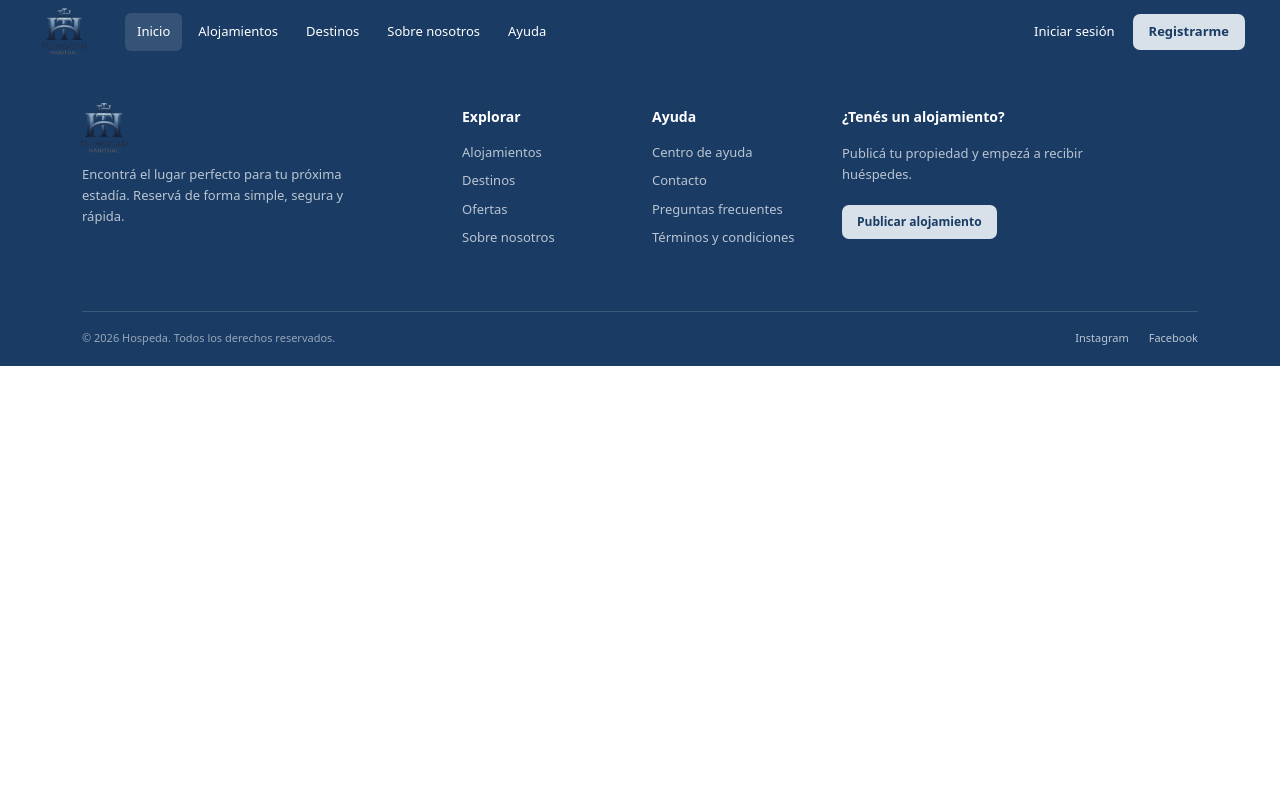
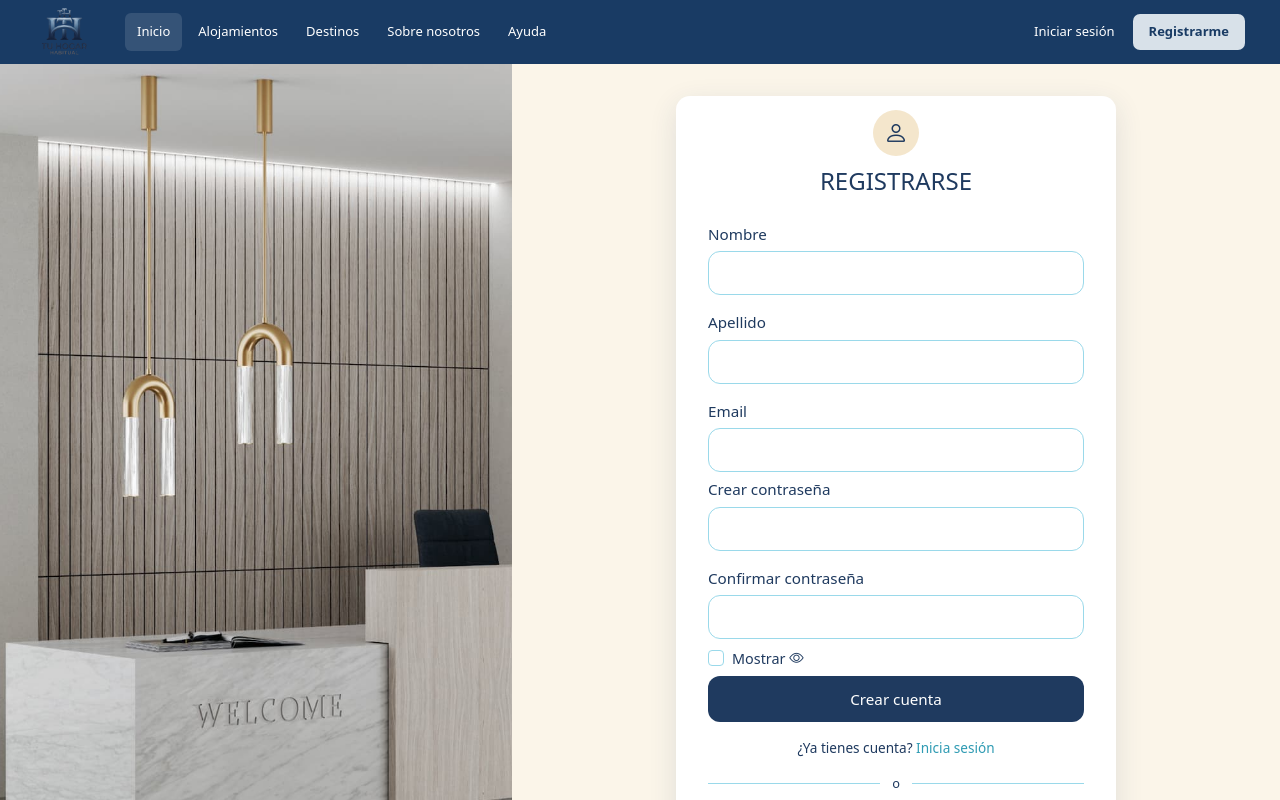
Before and after one commit to nahyuns/thh, an Angular app: page /registrarse in a window 1280 px wide. Before the commit this address led to /. Shown: the top 800 px of the page. Built offline with nearby package versions, Linux system fonts and the light colour scheme.

Commit message:
termine con el diseño de resgistrarse

```diff
--- a/src/app/app.routes.ts
+++ b/src/app/app.routes.ts
@@ -1,3 +1,9 @@
 import { Routes } from '@angular/router';
+import { Registrarse } from './registrarse/registrarse';
 
-export const routes: Routes = [];
+export const routes: Routes = [
+
+    { path: 'registrarse',
+      component: Registrarse,
+    }
+];
--- /dev/null
+++ b/src/app/registrarse/registrarse.css
@@ -0,0 +1,224 @@
+/* ==========================================================
+   Índice: 1. Colores  2. Página  3. Imagen  4. Panel
+           5. Formulario  6. Título  7. Etiquetas  8. Campos
+           9. Checkbox  10. Botón  11. Responsive
+   ========================================================== */
+
+/* ---------- 1. COLORES (se cambian solo acá) ---------- */
+:host {
+  --hielo: #E7F6FF;
+  --celeste: #9AD9EA;    /* bordes de los campos */
+  --turquesa: #2F9BB3;   /* foco y hover */
+  --arena: #F4E6CC;      /* fondo de la imagen mientras carga */
+  --marino: #1F3A5F;     /* títulos, textos y botón */
+  --fondo-panel: #FBF5E9;
+  display: block;
+}
+
+/* ---------- 2. PÁGINA: grilla de 2 columnas (imagen | formulario) ---------- */
+.pagina {
+  display: grid;
+  grid-template-columns: 4fr 6fr;
+  min-height: 100vh;
+  background: var(--fondo-panel);
+}
+
+/* ---------- 3. IMAGEN: la foto llena toda la columna sin deformarse ---------- */
+.imagen {
+  position: relative;
+  background: var(--arena);
+}
+
+.imagen img {
+  position: absolute;
+  inset: 0;
+  width: 100%;
+  height: 100%;
+  object-fit: cover;
+}
+
+/* ---------- 4. PANEL: centra el formulario ---------- */
+.panel {
+  display: flex;
+  align-items: center;
+  justify-content: center;
+  padding: 2rem 1.25rem;
+}
+
+/* Círculo con el ícono de persona, centrado arriba del título */
+.icono-persona {
+  display: grid;
+  place-items: center;
+  width: 46px;
+  height: 46px;
+  margin: 0 auto 0.4rem;
+  border-radius: 50%;
+  background: var(--arena);
+  color: var(--marino);
+  font-size: 1.5rem;          /* tamaño del ícono */
+}
+
+/* ---------- 5. FORMULARIO (.registro): tarjeta blanca con sombra ---------- */
+.registro {
+  max-width: 440px;
+  margin: 0 auto;
+  padding: 0.9rem 2rem;
+  background: #fff;
+  border-radius: 14px;
+  box-shadow: 0 8px 28px rgba(31, 58, 95, 0.12);
+  color: var(--marino);
+}
+
+/* Separación entre los grupos (Bootstrap trae 1rem, acá se achica) */
+.registro .mb-3 {
+  margin-bottom: 0.4rem !important;
+}
+
+/* ---------- 6. TÍTULO "REGISTRARSE" ---------- */
+#nombe-apellido p {
+  margin: 0 0 1.5rem;
+  text-align: center;
+  font-size: 1.5rem;
+  font-weight: 500;
+  color: var(--marino);
+}
+
+/* ---------- 7. ETIQUETAS (el texto arriba de cada campo) ---------- */
+.form-nombre,
+.form-apellido,
+.form-email,
+.crear-contraseña,
+.confirmar-contraseña {
+  display: block;
+  margin: 1rem 0 0.35rem;
+  font-size: 0.95rem;
+  color: var(--marino);
+}
+
+/* La primera etiqueta de cada grupo no lleva espacio arriba */
+.form-nombre,
+.crear-contraseña {
+  margin-top: 0;
+}
+
+/* ---------- 8. CAMPOS (inputs) ---------- */
+.registro .form-control {
+  height: 44px;
+  font-size: 0.9rem;
+  color: var(--marino);
+  border: 1px solid var(--celeste);
+  border-radius: 12px;
+  box-shadow: none;
+}
+
+/* Al hacer clic en un campo (foco) */
+.registro .form-control:focus {
+  border-color: var(--turquesa);
+  box-shadow: 0 0 0 0.2rem rgba(47, 155, 179, 0.2);
+}
+
+/* ---------- 9. CHECKBOX "Mostrar" ---------- */
+.registro .form-check-input {
+  border-color: var(--celeste);
+  cursor: pointer;
+}
+
+.registro .form-check-input:checked {
+  background-color: var(--marino);
+  border-color: var(--marino);
+}
+
+.registro .form-check-label {
+  font-size: 0.9rem;
+  color: var(--marino);
+  cursor: pointer;
+}
+
+/* ---------- 10. BOTÓN "Crear cuenta" ---------- */
+.crear-cuenta {
+  display: block;
+  width: 100%;
+  height: 46px;
+  border: 0;
+  border-radius: 12px;
+  background: var(--marino);
+  color: #fff;
+  font-size: 0.95rem;
+  transition: background-color 0.2s ease;
+}
+
+.crear-cuenta:hover,
+.crear-cuenta:focus-visible {
+  background: var(--turquesa);
+}
+
+/* ---------- 10b. "¿Ya tienes cuenta? Inicia sesión" ---------- */
+.ya-tienes-cuenta {
+  margin: 1rem 0 0;
+  text-align: center;
+  font-size: 0.85rem;
+  color: var(--marino);
+}
+
+/* El enlace "Inicia sesión" */
+.ya-tienes-cuenta a {
+  color: var(--turquesa);
+  font-weight: 500;
+  text-decoration: none;
+}
+
+.ya-tienes-cuenta a:hover {
+  text-decoration: underline;
+}
+
+/* ---------- 10c. SEPARADOR: línea, la "o" y otra línea ---------- */
+.separador {
+  display: flex;
+  align-items: center;
+  gap: 0.75rem;
+  margin: 1rem 0;
+  font-size: 0.8rem;
+  color: var(--marino);
+}
+
+/* Las dos líneas a cada lado de la "o" */
+.separador::before,
+.separador::after {
+  content: '';
+  flex: 1;
+  height: 1px;
+  background: var(--celeste);
+}
+
+/* ---------- 10d. BOTÓN "Volver al sitio" (con borde, fondo blanco) ---------- */
+.volver-sitio {
+  display: flex;
+  align-items: center;
+  justify-content: center;
+  gap: 0.6rem;                 /* espacio entre la flecha y el texto */
+  height: 46px;
+  border: 1px solid var(--marino);
+  border-radius: 12px;
+  background: #fff;
+  color: var(--marino);
+  font-size: 0.95rem;
+  text-decoration: none;
+  transition: background-color 0.2s ease;
+}
+
+.volver-sitio:hover,
+.volver-sitio:focus-visible {
+  background: var(--hielo);
+  color: var(--marino);
+}
+
+/* ---------- 11. RESPONSIVE: en celular se oculta la imagen ---------- */
+@media (max-width: 767.98px) {
+  .pagina {
+    grid-template-columns: 1fr;
+  }
+
+  .imagen {
+    display: none;
+  }
+}
--- /dev/null
+++ b/src/app/registrarse/registrarse.html
@@ -0,0 +1,60 @@
+<div class="pagina">
+
+  <div class="imagen">
+    <img src="/assets/foto-registrarse.jpg" alt="">
+  </div>
+
+  <!-- PANEL: columna derecha, centra el formulario -->
+  <div class="panel">
+
+    <div class="container">
+        <form class="registro">
+
+            <!-- GRUPO 1: título + nombre, apellido, email -->
+            <div class="mb-3" id="nombe-apellido">
+                <div class="icono-persona"><i class="bi bi-person"></i></div>
+                <p>REGISTRARSE</p>
+
+                <label for="nombre" class="form-nombre">Nombre</label>
+                <input type="text" class="form-control" id="nombre">
+
+                <label for="apellido" class="form-apellido">Apellido</label>
+                <input type="text" class="form-control" id="apellido">
+
+                <label for="email" class="form-email">Email</label>
+                <input type="email" class="form-control" id="email">
+            </div>
+
+            <!-- GRUPO 2: contraseñas -->
+            <div class="mb-3" id="contraseña-confirmar">
+                <label for="password" class="crear-contraseña">Crear contraseña</label>
+                <input type="password" class="form-control" id="password">
+
+                <label for="confirmar" class="confirmar-contraseña">Confirmar contraseña</label>
+                <input type="password" class="form-control" id="confirmar">
+            </div>
+
+            <!-- CHECKBOX "Mostrar" (el ícono es de Bootstrap Icons) -->
+            <div class="mb-3 form-check">
+                <input type="checkbox" class="form-check-input" id="exampleCheck1">
+                <label class="form-check-label" for="exampleCheck1">Mostrar <i class="bi bi-eye"></i></label>
+            </div>
+
+            <!-- BOTÓN -->
+            <button type="button" class="crear-cuenta">Crear cuenta</button>
+
+            <!-- ENLACE PARA QUIEN YA TIENE CUENTA (cambia la ruta "/login" por la tuya) -->
+            <p class="ya-tienes-cuenta">¿Ya tienes cuenta? <a routerLink="/login">Inicia sesión</a></p>
+
+            <!-- SEPARADOR: línea con una "o" en el medio (las líneas las dibuja el CSS) -->
+            <div class="separador"><span>o</span></div>
+
+            <!-- BOTÓN VOLVER (cambia la ruta "/" por la tuya). bi-arrow-left = flecha de Bootstrap Icons -->
+            <a routerLink="/" class="volver-sitio">
+                <i class="bi bi-arrow-left"></i> Volver al sitio
+            </a>
+        </form>
+    </div>
+
+  </div>
+</div>
--- /dev/null
+++ b/src/app/registrarse/registrarse.ts
@@ -0,0 +1,9 @@
+import { Component } from '@angular/core';
+
+@Component({
+  imports: [],
+  selector: 'app-registrarse',
+  styleUrl: './registrarse.css',
+  templateUrl: './registrarse.html',
+})
+export class Registrarse {}
--- a/src/app/shared/nav/nav.html
+++ b/src/app/shared/nav/nav.html
@@ -19,7 +19,7 @@
     <!-- ACCIONES -->
     <div class="acciones">
       <a href="#" class="iniciar">Iniciar sesión</a>
-      <a href="#" class="registrar">Registrarme</a>
+      <a routerLink="/registrarse" class="registrar">Registrarme</a>
     </div>
 
   </div>
--- a/src/app/shared/nav/nav.ts
+++ b/src/app/shared/nav/nav.ts
@@ -1,7 +1,8 @@
 import { Component } from '@angular/core';
+import { RouterLink } from '@angular/router';
 
 @Component({
-  imports: [],
+  imports: [RouterLink],
   selector: 'app-nav',
   styleUrl: './nav.css',
   templateUrl: './nav.html',
```
Also changed, not shown: public/assets/foto-registrarse.jpg (added), 1 other file (tests, documents, lock files or other folders).
